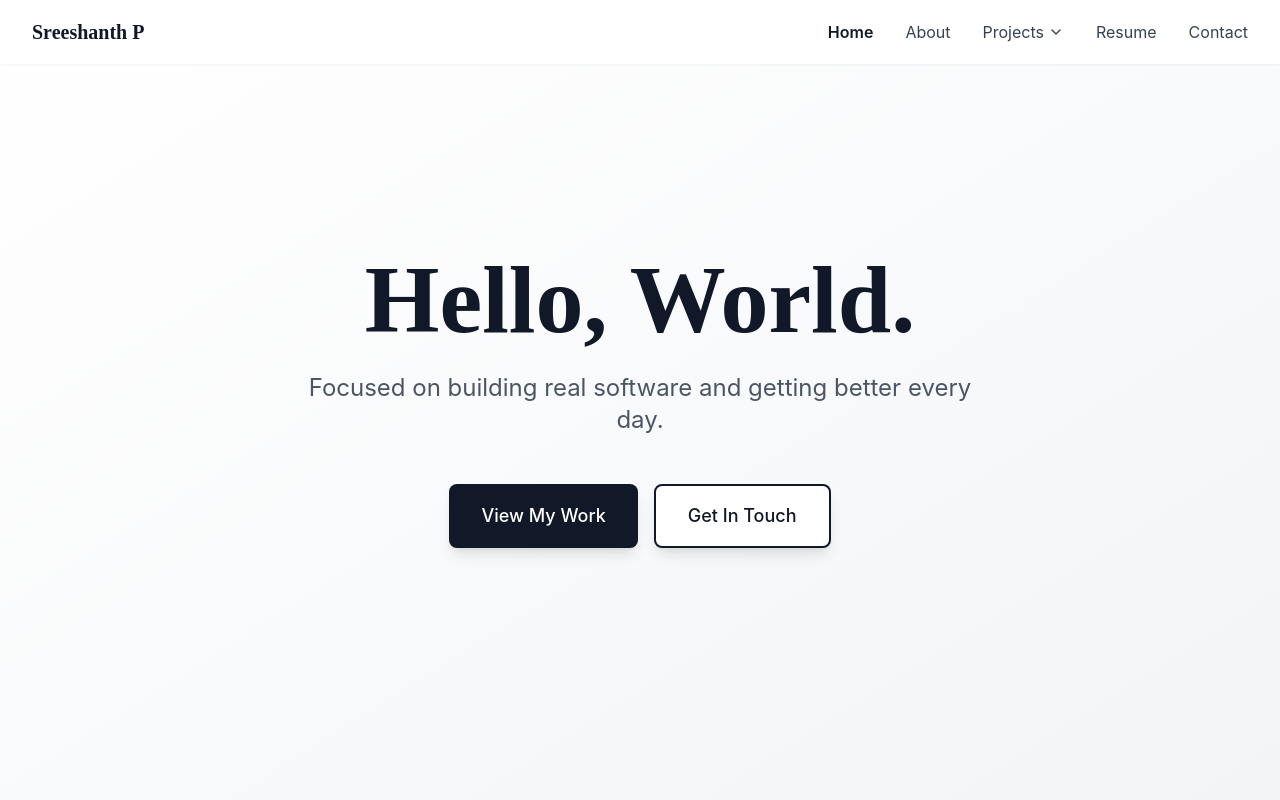
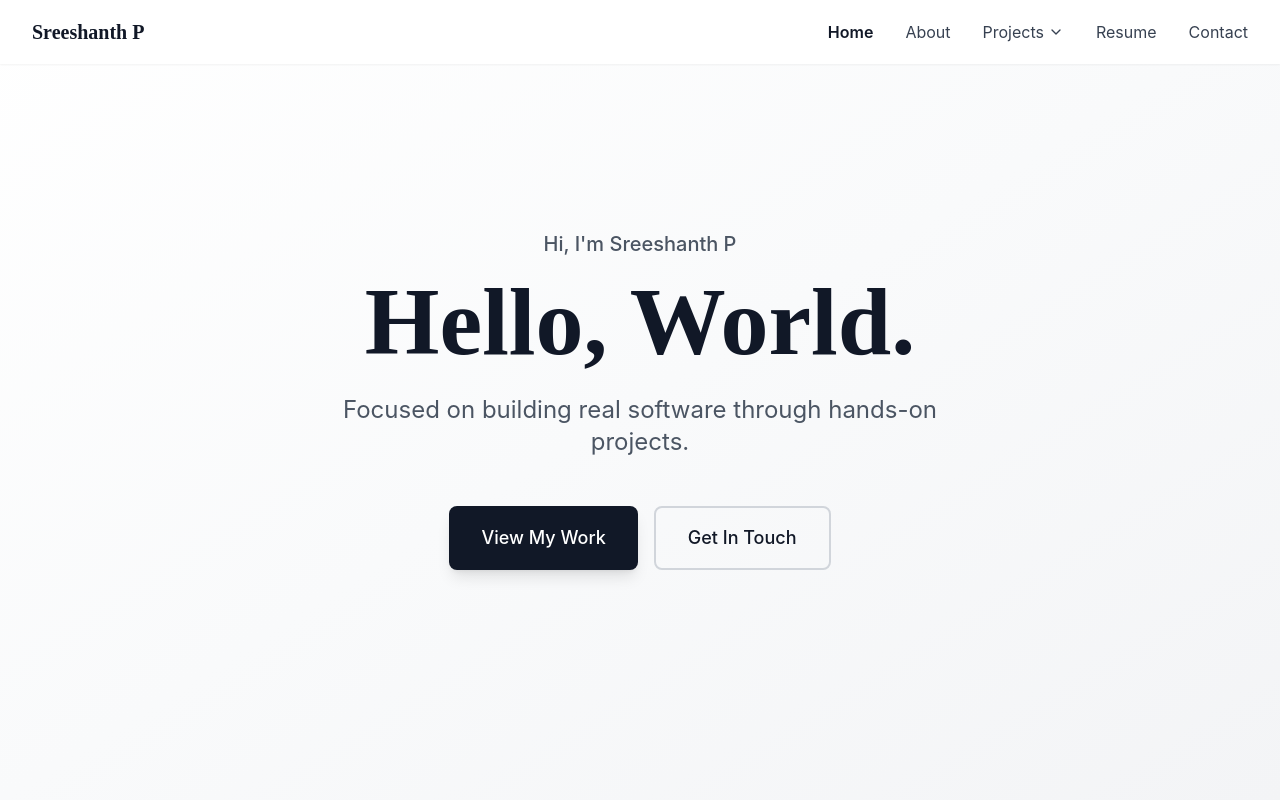
Before and after one commit to Sreeshanth25503/portfolio, a React (Create React App) app: page /projects/weather in a window 1280 px wide. Shown: the top 800 px of the page. Built offline with nearby package versions, Linux system fonts and the light colour scheme.

Commit message:
update portfolio

```diff
--- a/src/Components/Pages/Home.jsx
+++ b/src/Components/Pages/Home.jsx
@@ -3,22 +3,34 @@ import React from 'react';
 const Home = () => (
   <section id="home" className="min-h-screen flex items-center justify-center px-4 sm:px-6 lg:px-8 bg-gradient-to-br from-white via-gray-50 to-gray-100">
     <div className="max-w-4xl w-full text-center">
+      {/* Identity line - subtle, above main headline */}
+      <p className="text-lg sm:text-xl text-gray-600 mb-4 font-medium">
+        Hi, I'm Sreeshanth P
+      </p>
+
       <h1 className="text-5xl sm:text-6xl md:text-7xl lg:text-8xl font-serif font-bold text-gray-900 mb-6 animate-fade-in leading-tight">
         Hello, World.
       </h1>
+
+      {/* Tightened tagline - more concrete */}
       <p className="text-lg sm:text-xl md:text-2xl text-gray-600 max-w-2xl mx-auto leading-relaxed mb-8">
-        Focused on building real software and getting better every day.
+        Focused on building real software through hands-on projects.
       </p>
+
+      {/* Clear primary/secondary button hierarchy */}
       <div className="mt-12 flex flex-wrap justify-center gap-4">
+        {/* Primary button - solid, guides to work */}
         <a
           href="#projects"
           className="inline-flex items-center px-8 py-4 bg-gray-900 text-white rounded-lg hover:bg-gray-800 transition-all hover:scale-105 shadow-lg text-lg font-medium"
         >
           View My Work
         </a>
+
+        {/* Secondary button - outline, less prominent */}
         <a
           href="#contact"
-          className="inline-flex items-center px-8 py-4 bg-white text-gray-900 border-2 border-gray-900 rounded-lg hover:bg-gray-900 hover:text-white transition-all hover:scale-105 shadow-lg text-lg font-medium"
+          className="inline-flex items-center px-8 py-4 bg-transparent text-gray-900 border-2 border-gray-300 rounded-lg hover:border-gray-900 hover:bg-gray-50 transition-all hover:scale-105 text-lg font-medium"
         >
           Get In Touch
         </a>
```
